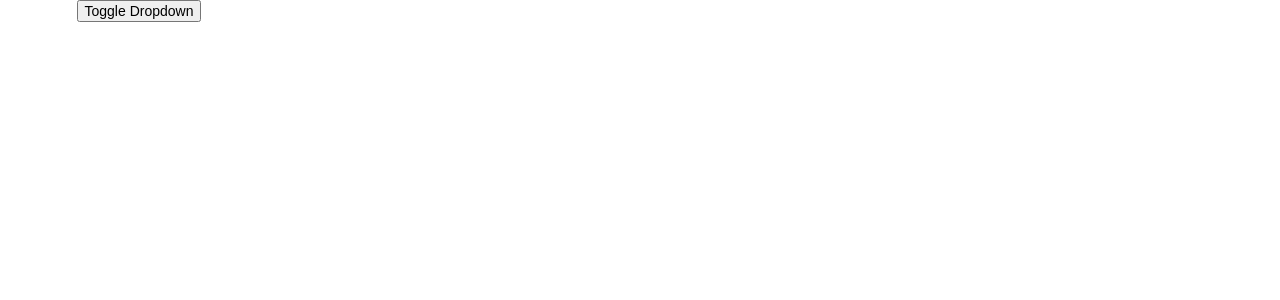
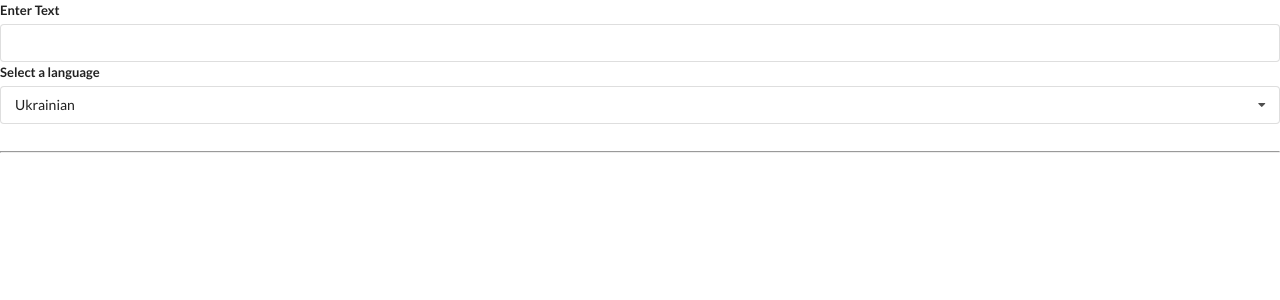
Before and after one commit to faiosa/widgets-react, a React (Create React App) app: page / in a window 1280 px wide. Shown: the top 300 px of the page. Built offline with nearby package versions, Linux system fonts and the light colour scheme; no server answers.

Commit message:
Implement Translate widget

```diff
--- a/src/App.js
+++ b/src/App.js
@@ -2,6 +2,7 @@ import React, { useState } from 'react';
 import Accordion from './components/Accordion';
 import Search from './components/Search';
 import Dropdown from './components/Dropdown';
+import Translate from './components/Translate';
 
 const App = () => {
     const items = [
@@ -58,27 +59,7 @@ const App = () => {
         },
     ];
 
-    const [selected, setSelected] = useState(options[0]);
-    const [showDropdown, setShowDropdown] = useState(false);
-
-    return (
-        <div className='ui container'>
-            <button
-                onClick={() => setShowDropdown(!showDropdown)}
-                className='button'
-            >
-                Toggle Dropdown
-            </button>
-
-            {showDropdown ? (
-                <Dropdown
-                    selected={selected}
-                    onSelectedChange={setSelected}
-                    options={options}
-                />
-            ) : null}
-        </div>
-    );
+    return <Translate />;
 };
 
 export default App;
--- /dev/null
+++ b/src/components/Convert.js
@@ -0,0 +1,28 @@
+import React, { useState, useEffect } from 'react';
+import axios from 'axios';
+
+const Convert = ({ language, text }) => {
+    const [translated, setTranslated] = useState('');
+
+    useEffect(() => {
+        (async () => {
+            const { data } = await axios.post(
+                'https://translation.googleapis.com/language/translate/v2',
+                {},
+                {
+                    params: {
+                        q: text,
+                        target: language.value,
+                        key: 'AIzaSyCHUCmpR7cT_yDFHC98CZJy2LTms-IwDlM',
+                    },
+                }
+            );
+
+            setTranslated(data.data.translations[0].translatedText);
+        })();
+    }, [language, text]);
+
+    return <div className='ui header'>{translated}</div>;
+};
+
+export default Convert;
--- a/src/components/Dropdown.js
+++ b/src/components/Dropdown.js
@@ -1,6 +1,6 @@
 import React, { useState, useEffect, useRef } from 'react';
 
-const Dropdown = ({ options, selected, onSelectedChange }) => {
+const Dropdown = ({ label, options, selected, onSelectedChange }) => {
     const [open, setOpen] = useState(false);
     const ref = useRef();
 
@@ -39,7 +39,7 @@ const Dropdown = ({ options, selected, onSelectedChange }) => {
         <div>
             <div ref={ref} className='ui form'>
                 <div className='field'>
-                    <label className='label'>Select a color</label>
+                    <label className='label'>{label}</label>
                     <div
                         onClick={() => setOpen(!open)}
                         className={`ui selection dropdown ${
--- /dev/null
+++ b/src/components/Translate.js
@@ -0,0 +1,48 @@
+import React, { useState } from 'react';
+import Dropdown from './Dropdown';
+import Convert from './Convert';
+
+// AIzaSyCHUCmpR7cT_yDFHC98CZJy2LTms-IwDlM
+
+const options = [
+    {
+        label: 'Ukrainian',
+        value: 'uk',
+    },
+    {
+        label: 'French',
+        value: 'fr',
+    },
+    {
+        label: 'Latin',
+        value: 'la',
+    },
+];
+const Translate = () => {
+    const [language, setLanguage] = useState(options[0]);
+    const [text, setText] = useState('');
+
+    return (
+        <div>
+            <div className='ui form'>
+                <div className='field'>
+                    <label>Enter Text</label>
+                    <input
+                        value={text}
+                        onChange={e => setText(e.target.value)}
+                    />
+                    <Dropdown
+                        label='Select a language'
+                        selected={language}
+                        onSelectedChange={setLanguage}
+                        options={options}
+                    />
+                    <hr />
+                    <Convert text={text} language={language} />
+                </div>
+            </div>
+        </div>
+    );
+};
+
+export default Translate;
```
